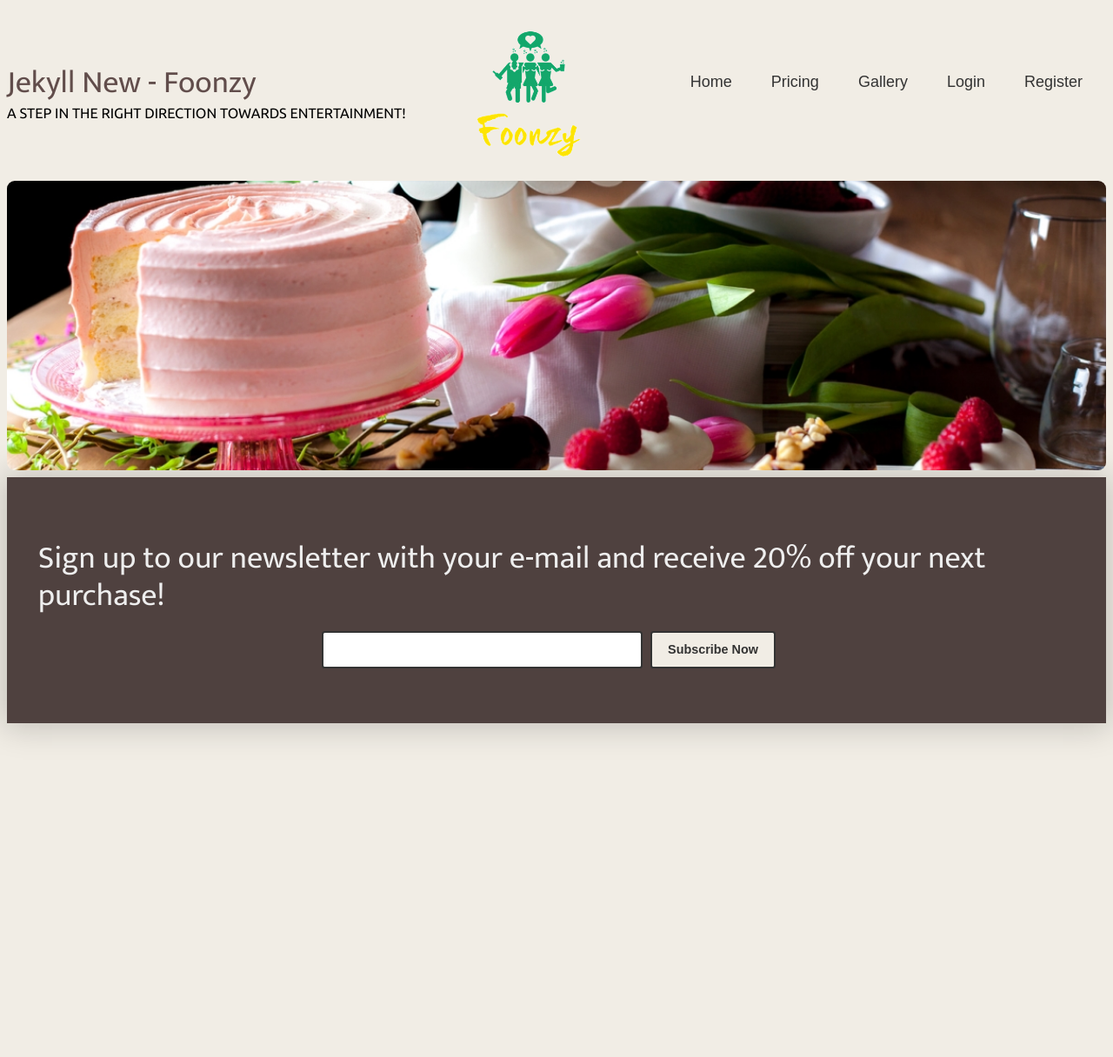
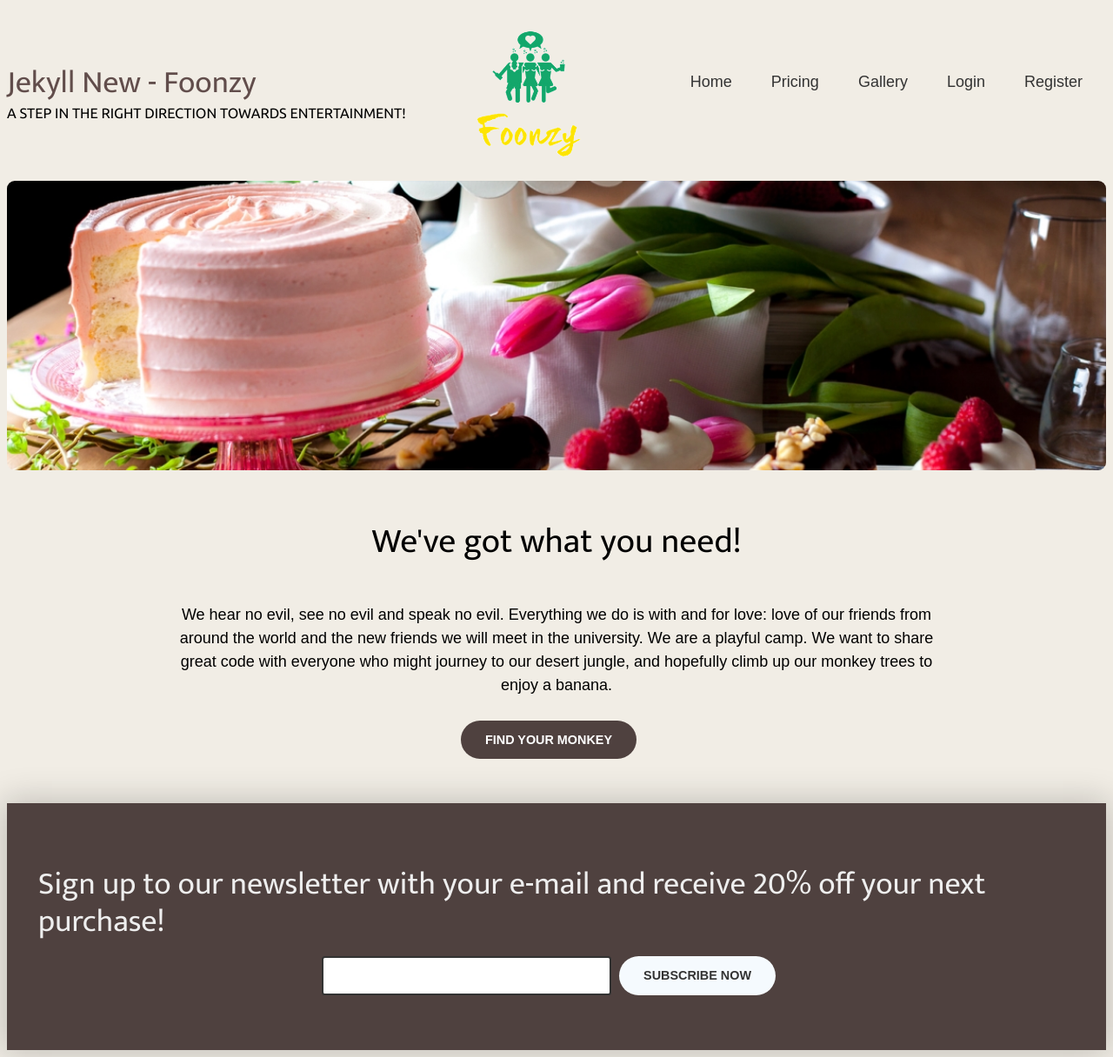
Before and after one commit to RadoslavStanchev/jekyll-new-foonzy, a Jekyll site: the page built from index.html, in a window 1280 px wide. Shown: the whole page at 87% size. Built offline with Jekyll 4.4.1, drawn with Linux system fonts in a browser that asks for light colours; before the commit the page ends 900 px from its top, so only the background shows below that.

```diff
--- a/_layouts/site.html
+++ b/_layouts/site.html
@@ -43,6 +43,19 @@
         </div>
     </section>
 
+
+    <section class="info">
+        <h1>We've got what you need!</h1>
+        <p class="line white"></p>
+        <p>
+            We hear no evil, see no evil and speak no evil. Everything we do is with and for love: love of our
+            friends from around the world and the new friends we will meet in the university. We are a playful
+            camp. We want to share great code with everyone who might journey to our desert jungle, and hopefully
+            climb up our monkey trees to enjoy a banana.
+        </p>
+        <button>Find your monkey</button>
+    </section>
+
     <section class="newsletter">
         <header>
             <h2> Sign up to our newsletter with your e-mail and receive 20% off your next purchase!</h2>
@@ -58,6 +71,8 @@
             </p>
         </form>
     </section>
+
+
     <div>
 </body>
 </html>
```
Also changed, not shown: docs/about/index.html (+17 -0 lines), docs/feed.xml (+1 -1 lines), docs/index.html (+17 -0 lines), scss/_layout.scss (+29 -1 lines), css/styles.css, docs/css/styles.css, 2 other files.
